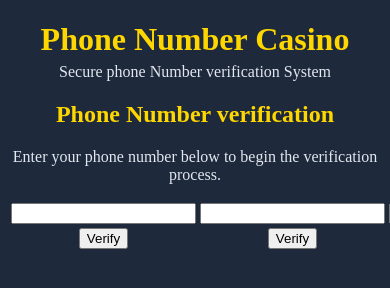
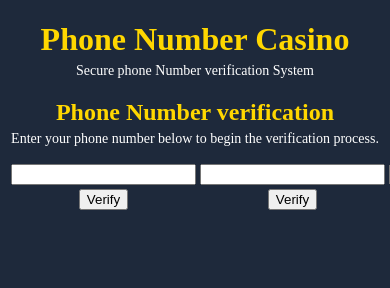
Before and after one commit to AidanSpace-dot/aidanspace-dot.github.io, a plain HTML site: page WA14_phone.html in a window 390 px wide. Shown: the top 288 px of the page. Drawn offline with Linux system fonts and the light colour scheme.

Commit message:
Update WA14_phone.css
fixed spacing and color

```diff
--- a/WA14_phone.css
+++ b/WA14_phone.css
@@ -2,7 +2,7 @@
 /* Page Background */
 body {
     background-color: #1E293B;
-    color: #E2E8F0;
+    color: white;
 }
 
 /* Header Styles */
@@ -17,6 +17,7 @@ header h1 {
 
 header p {
     margin-top: 0;
+    font-size: 14px;
 }
 
 /* Phone Section */
@@ -26,4 +27,10 @@ header p {
 
 .phone h2 {
     color: gold;
+    margin-bottom: 5px;
 }
+
+.phone p {
+    margin-top: 0;
+    font-size: 14px;
+}
```
